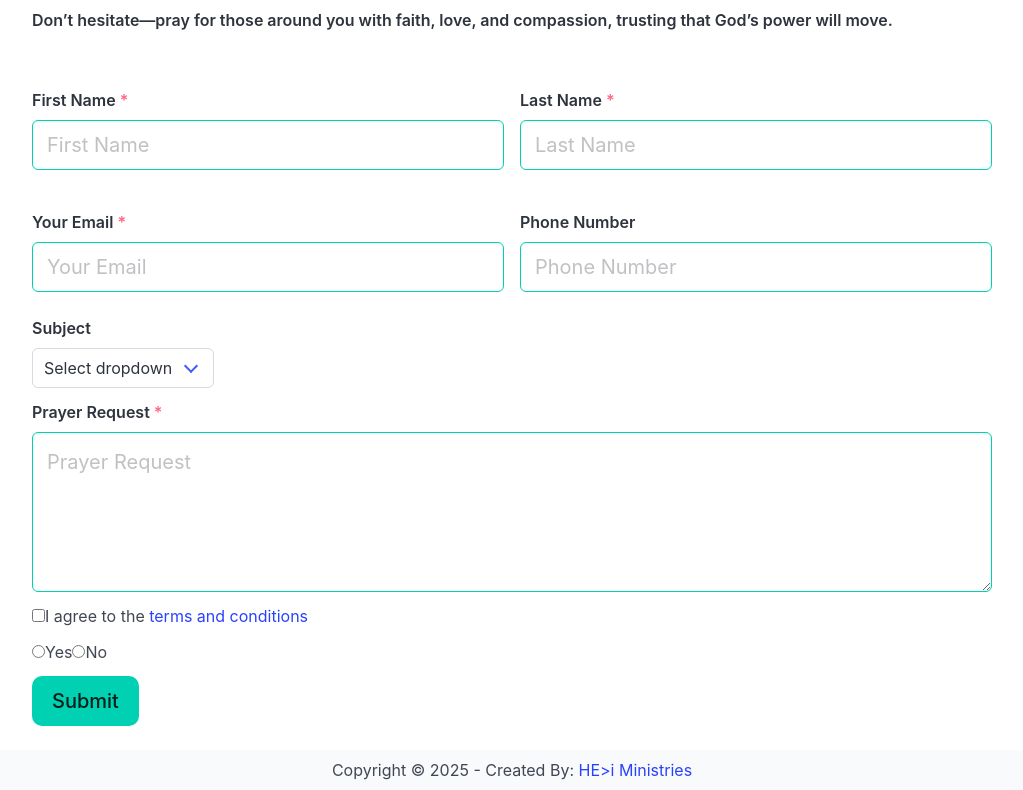
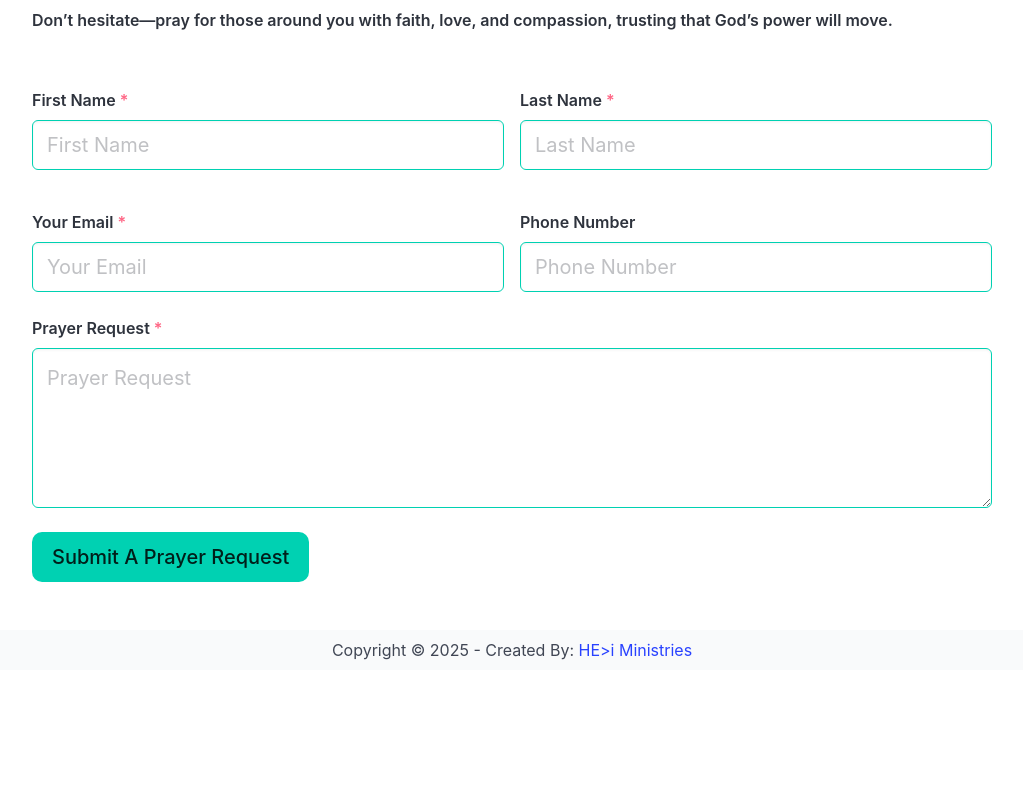
Before and after one commit to averydwardrup/bible-app, a React (Vite) app: page /prayer-request in a window 1280 px wide. Shown: the part 370-1160 px from the top of the page, without its empty margins (128-1151 px from the left). After the commit the page ends 1040 px from the top, so only its background shows below. Built offline with nearby package versions, Linux system fonts and the light colour scheme.

Commit message:
Cleaned up prayer request form - Adjusted loading state of Random Verse

```diff
--- a/src/components/PrayerRequestForm.jsx
+++ b/src/components/PrayerRequestForm.jsx
@@ -30,41 +30,12 @@ function PrayerRequestForm() {
             <TextInput type="tel" label="Phone Number" id="phoneNumber" />
           </div>
         </div>
-        <div className="field">
-          <label className="label">Subject</label>
+        <TextArea label="Prayer Request" id="prayerRequest" required />
+        <div className="field is-grouped mt-5 mb-5">
           <div className="control">
-            <div className="select">
-              <select>
-                <option>Select dropdown</option>
-                <option>With options</option>
-              </select>
-            </div>
-          </div>
-        </div>
-        <TextArea label="Prayer Request" id="prayerRequest" required />
-        <div className="field">
-          <div className="control">
-            <label className="checkbox">
-              <input type="checkbox" />I agree to the{" "}
-              <a href="#">terms and conditions</a>
-            </label>
-          </div>
-        </div>
-        <div className="field">
-          <div className="control">
-            <label className="radio">
-              <input type="radio" name="question" />
-              Yes
-            </label>
-            <label className="radio">
-              <input type="radio" name="question" />
-              No
-            </label>
-          </div>
-        </div>
-        <div className="field is-grouped">
-          <div className="control">
-            <button className="button is-primary is-medium">Submit</button>
+            <button className="button is-primary is-medium">
+              Submit A Prayer Request
+            </button>
           </div>
         </div>
       </form>
--- a/src/components/RandomVerse.jsx
+++ b/src/components/RandomVerse.jsx
@@ -71,7 +71,7 @@ export default function RandomVerse() {
 
   // TODO: Adjust loading state to include Bulm Skeloton component
   if (!verse) {
-    return <div>Loading...</div>;
+    return <div className="is-loading">Loading...</div>;
   }
 
   // TODO: Setup ability to share the randomly generated verse
```
